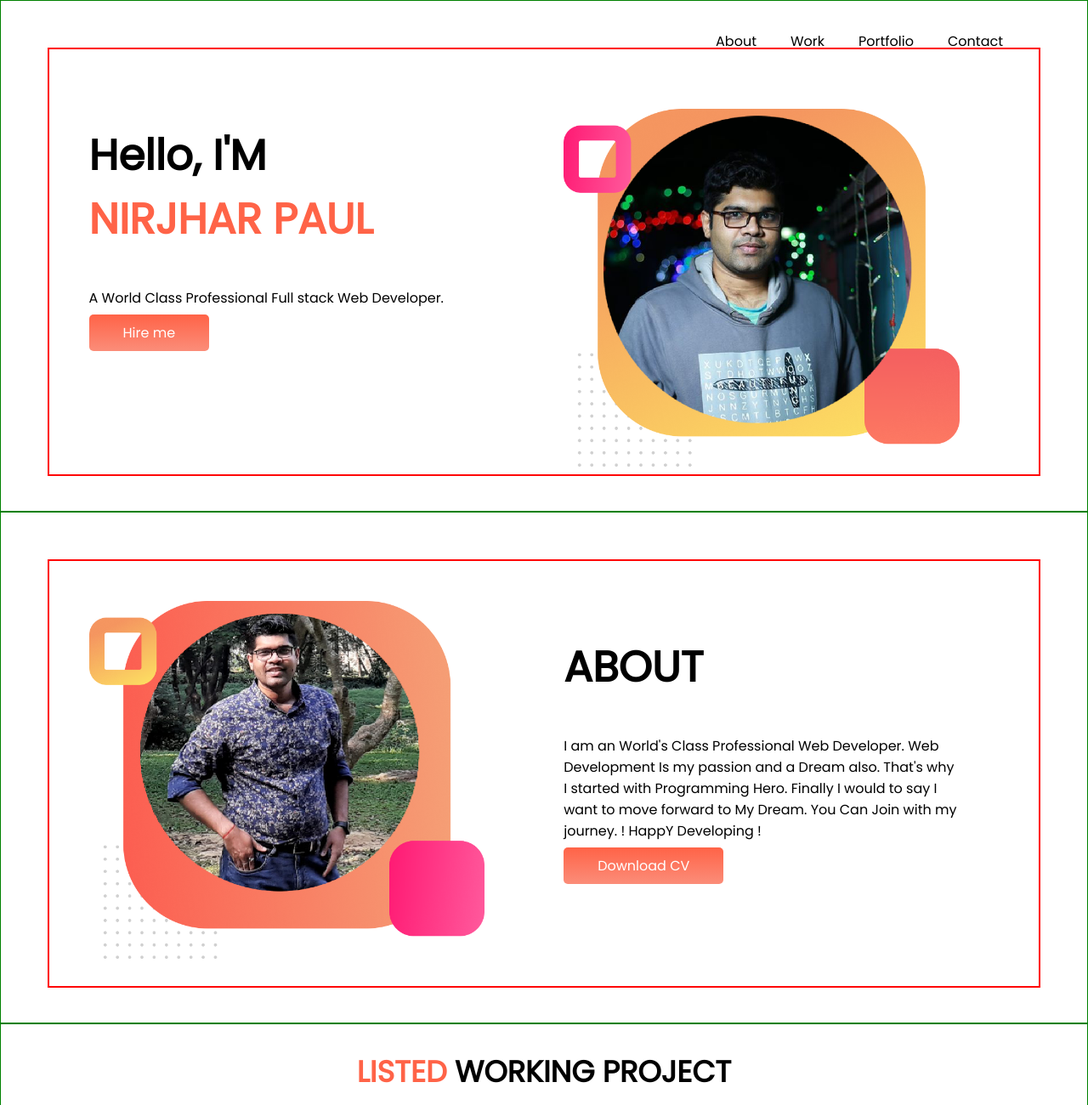
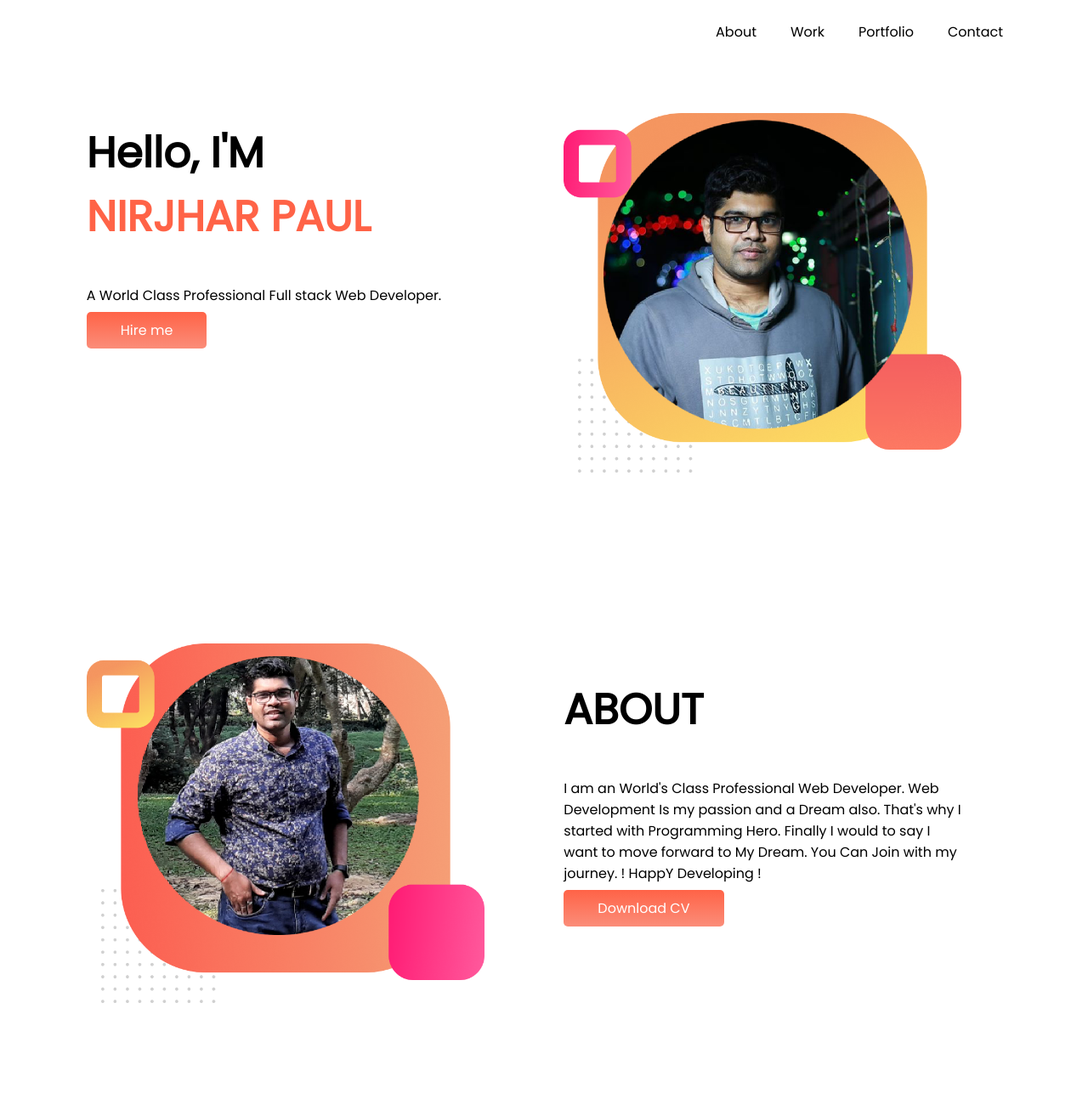
Before and after one commit to Nirjharpaul/my-first-portfolio, a plain HTML site: page index.html in a window 1280 px wide. Shown: the top 1300 px of the page at 85% size. Drawn offline with Linux system fonts and the light colour scheme.

Commit message:
final code

```diff
--- a/style.css
+++ b/style.css
@@ -3,16 +3,15 @@ body {
   font-family: "Poppins", sans-serif;
 }
 
-nav {
+ul {
   float: right;
   margin-right: 80px;
+  list-style: none;
+  margin-top: -50px;
 }
 li {
   float: left;
   padding: 20px;
-}
-ul li {
-  list-style: none;
 }
 ul li a {
   text-decoration: none;
@@ -20,7 +19,6 @@ ul li a {
 }
 
 .top-div {
-  border: 2px solid red;
   height: 500px;
   margin: 55px;
 }
@@ -36,7 +34,6 @@ ul li a {
 }
 
 section {
-  border: 1px solid green;
   height: 600px;
 }
 
@@ -62,7 +59,6 @@ h2 {
 }
 
 .about-div {
-  border: 2px solid red;
   height: 500px;
   margin: 55px;
 }
```
